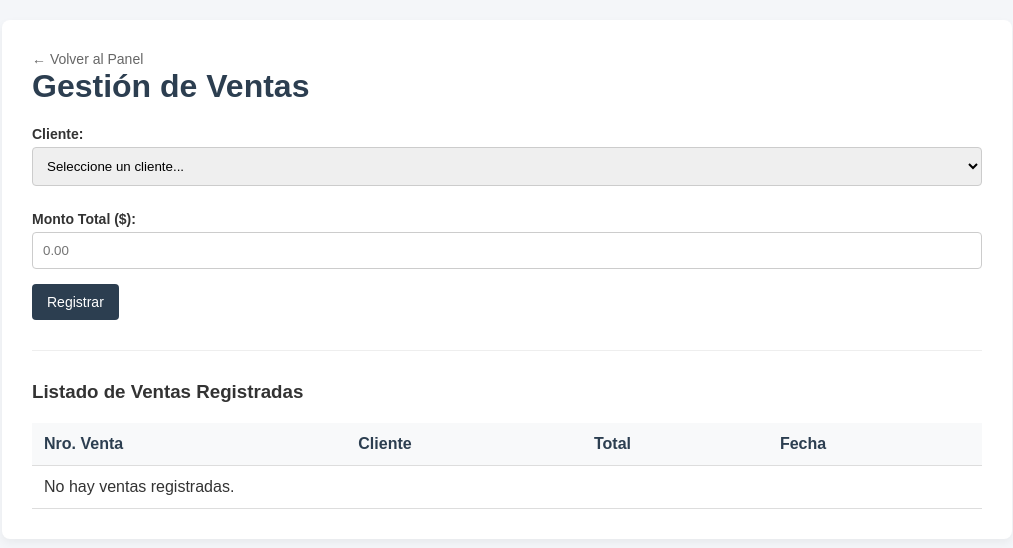
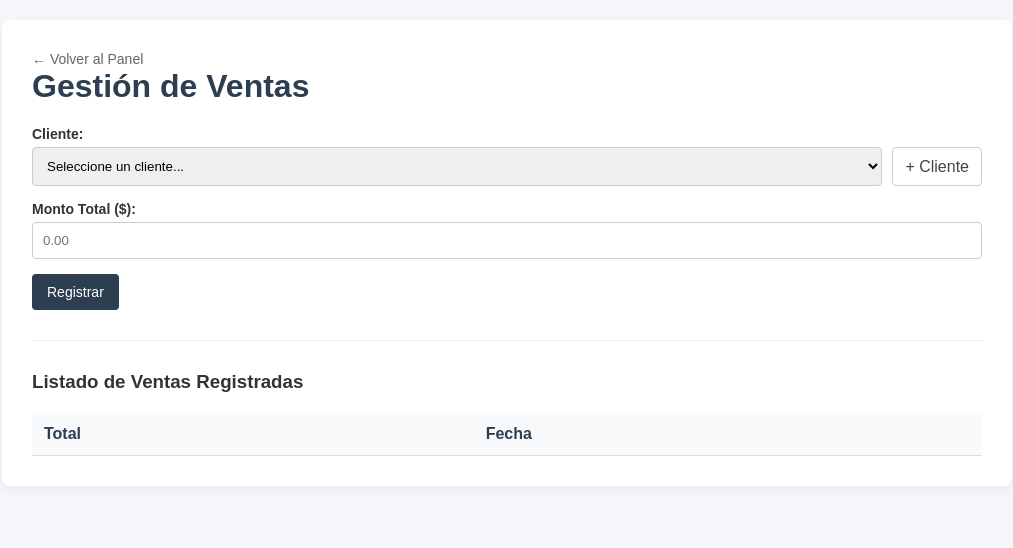
Before and after one commit to faustinora/trabajo-integrador-Algarin-Hentsch, a PHP site: page /ventas/indice.php in a window 1280 px wide. Shown: the top 548 px of the page, without its empty margins (133-1146 px from the left). Run offline with PHP 8.4, Linux system fonts and the light colour scheme; the visitor is signed in with stand-in values (Sample User, id 1); data that the repository does not hold is empty.

Commit message:
"cambios en cliente, venta, prod"

```diff
--- a/galaxytech/ventas/indice.php
+++ b/galaxytech/ventas/indice.php
@@ -14,6 +14,12 @@ $resClientes = $conn->query("SELECT id_cliente, apellido, nombre FROM clientes W
     <meta charset="UTF-8">
     <title>Gestión de Ventas - GalaxyTech</title>
     <link rel="stylesheet" href="../css/estilos.css">
+    <style>
+        table th:first-child,
+        #tabla-ventas-body td:first-child {
+            display: none;
+        }
+    </style>
 </head>
 <body>
     <div class="admin-container" style="max-width: 950px;">
@@ -22,8 +28,9 @@ $resClientes = $conn->query("SELECT id_cliente, apellido, nombre FROM clientes W
 
         <!-- Formulario -->
         <form id="form-venta">
-            <label>Cliente:</label>
-            <select id="id_cliente" name="id_cliente" required style="width: 100%; padding: 10px; margin-top: 5px; margin-bottom: 15px; border: 1px solid #ccc; border-radius: 4px; box-sizing: border-box;">
+            <label for="id_cliente">Cliente:</label>
+            <div style="display: flex; gap: 10px; margin-top: 5px; margin-bottom: 15px;">
+                <select id="id_cliente" name="id_cliente" required style="flex: 1; min-width: 0; padding: 10px; border: 1px solid #ccc; border-radius: 4px; box-sizing: border-box;">
                     <option value="">Seleccione un cliente...</option>
                     <?php while($cli = $resClientes->fetch_assoc()): ?>
                         <option value="<?php echo $cli['id_cliente']; ?>">
@@ -31,6 +38,8 @@ $resClientes = $conn->query("SELECT id_cliente, apellido, nombre FROM clientes W
                         </option>
                     <?php endwhile; ?>
                 </select>
+                <a href="../clientes/indice.php" style="display: inline-flex; align-items: center; padding: 0 12px; border: 1px solid #ccc; border-radius: 4px; color: #444; text-decoration: none; white-space: nowrap;" aria-label="Seleccionar o crear un cliente">+ Cliente</a>
+            </div>
 
             <label>Monto Total ($):</label>
             <input type="number" step="0.01" id="total" name="total" placeholder="0.00" required>
@@ -44,7 +53,6 @@ $resClientes = $conn->query("SELECT id_cliente, apellido, nombre FROM clientes W
         <table>
             <thead>
                 <tr>
-                    <th>Nro. Venta</th>
                     <th>Cliente</th>
                     <th>Total</th>
                     <th>Fecha</th>
@@ -55,7 +63,6 @@ $resClientes = $conn->query("SELECT id_cliente, apellido, nombre FROM clientes W
             </tbody>
         </table>
     </div>
-
     <script src="../js/ventas.js"></script>
 </body>
 </html>
```
Also changed, not shown: galaxytech/clientes/indice.php (+23 -17 lines), galaxytech/productos/indice.php (+11 -0 lines). Lines whose indentation alone changed are shown as unchanged.
